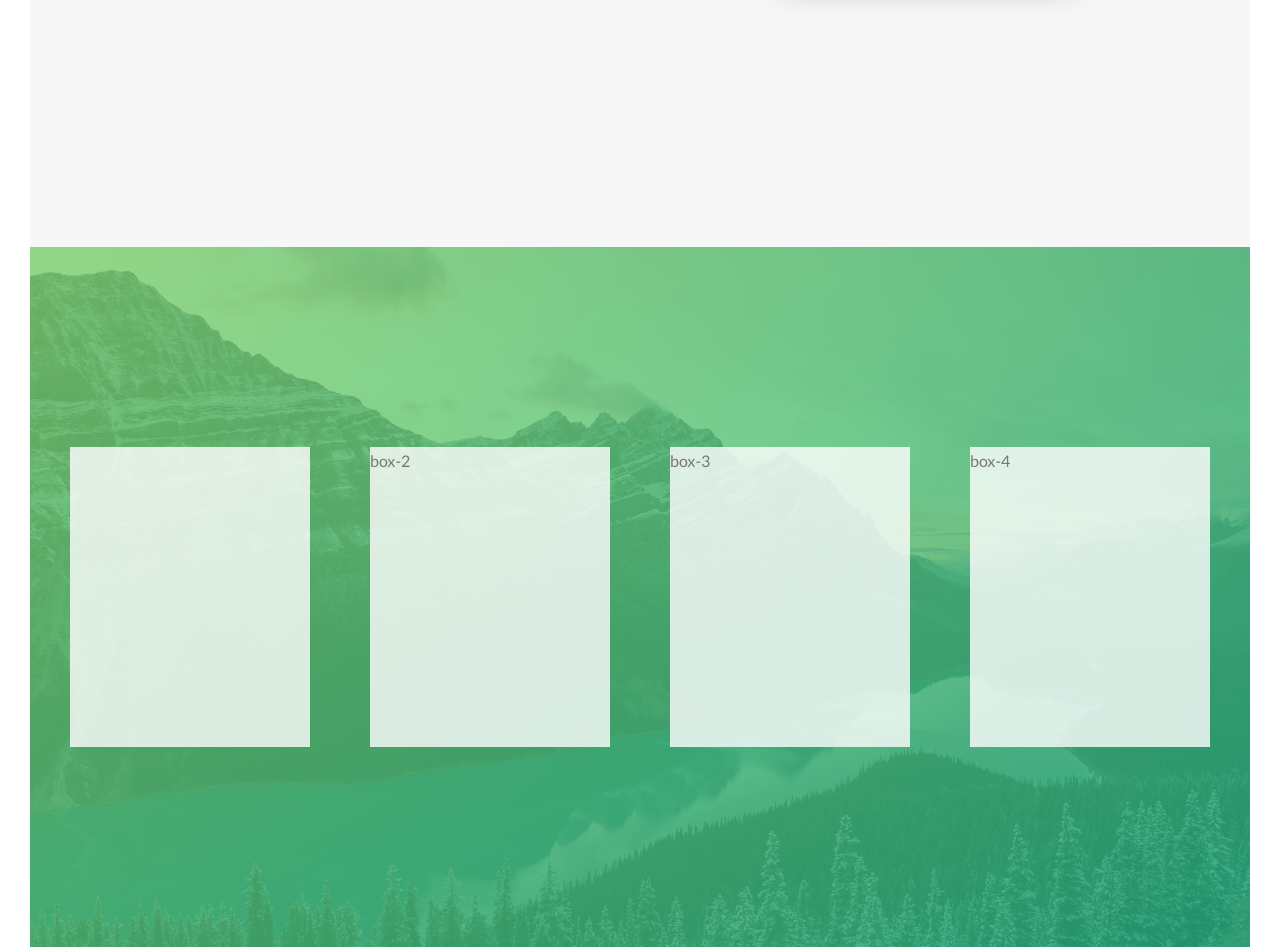
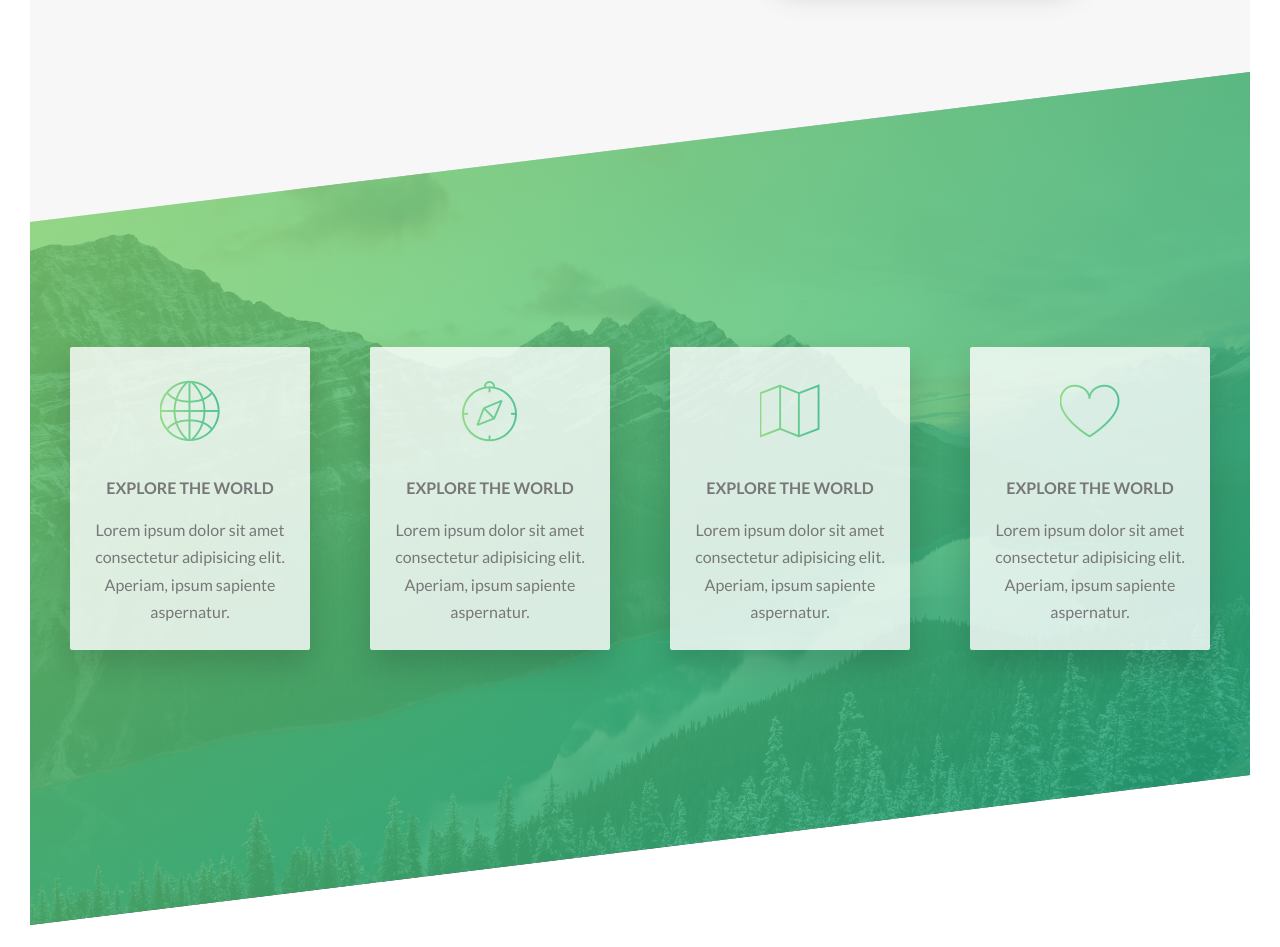
Before and after one commit to Rudpen/Natours, a website: page index.html in a window 1280 px wide. Shown: the part 1343-2290 px from the top of the page. After the commit the page ends 2268 px from the top, so only its background shows below. Drawn offline with Linux system fonts and the light colour scheme.

Commit message:
features section

```diff
--- a/css/icon-fonts.css
+++ b/css/icon-fonts.css
@@ -2,14 +2,13 @@
 
 @font-face {
   font-family: "linea-basic-10";
-  src:url("fonts/linea-basic-10.eot");
-  src:url("fonts/linea-basic-10.eot?#iefix") format("embedded-opentype"),
+  src: url("fonts/linea-basic-10.eot");
+  src: url("fonts/linea-basic-10.eot?#iefix") format("embedded-opentype"),
     url("fonts/linea-basic-10.woff") format("woff"),
     url("fonts/linea-basic-10.ttf") format("truetype"),
     url("fonts/linea-basic-10.svg#linea-basic-10") format("svg");
   font-weight: normal;
   font-style: normal;
-
 }
 
 [data-icon]:before {
@@ -228,7 +227,7 @@
   content: "!";
 }
 .icon-basic-magic-mouse:before {
-  content: "\"";
+  content: '"';
 }
 .icon-basic-magnifier:before {
   content: "#";
--- a/index.html
+++ b/index.html
@@ -73,10 +73,40 @@
     </section>
     <section class="section-features">
       <div class="grid grid--4col">
-        <div class="feature-box"></div>
-        <div class="feature-box">box-2</div>
-        <div class="feature-box">box-3</div>
-        <div class="feature-box">box-4</div>
+        <div class="feature-box u-text-center">
+          <i class="feature-box__icon icon-basic-world"></i>
+          <h3 class="heading-tertiary u-mg-bottom-sm">Explore the world</h3>
+          <p class="paragraph">
+            Lorem ipsum dolor sit amet consectetur adipisicing elit. Aperiam,
+            ipsum sapiente aspernatur.
+          </p>
+        </div>
+
+        <div class="feature-box u-text-center">
+          <i class="feature-box__icon icon-basic-compass"></i>
+          <h3 class="heading-tertiary u-mg-bottom-sm">Explore the world</h3>
+          <p class="paragraph">
+            Lorem ipsum dolor sit amet consectetur adipisicing elit. Aperiam,
+            ipsum sapiente aspernatur.
+          </p>
+        </div>
+
+        <div class="feature-box u-text-center">
+          <i class="feature-box__icon icon-basic-map"></i>
+          <h3 class="heading-tertiary u-mg-bottom-sm">Explore the world</h3>
+          <p class="paragraph">
+            Lorem ipsum dolor sit amet consectetur adipisicing elit. Aperiam,
+            ipsum sapiente aspernatur.
+          </p>
+        </div>
+        <div class="feature-box u-text-center">
+          <i class="feature-box__icon icon-basic-heart"></i>
+          <h3 class="heading-tertiary u-mg-bottom-sm">Explore the world</h3>
+          <p class="paragraph">
+            Lorem ipsum dolor sit amet consectetur adipisicing elit. Aperiam,
+            ipsum sapiente aspernatur.
+          </p>
+        </div>
       </div>
     </section>
   </body>
--- a/sass/base/_utilities.scss
+++ b/sass/base/_utilities.scss
@@ -1,7 +1,10 @@
 .u-mg-bottom-sm {
-  margin-bottom: 2rem;
+  margin-bottom: 1.5rem;
 }
 
 .u-mg-bottom-bg {
   margin-bottom: 8rem;
 }
+.u-text-center {
+  text-align: center;
+}
--- a/sass/components/_feature-box.scss
+++ b/sass/components/_feature-box.scss
@@ -1,7 +1,26 @@
 .feature-box {
-  height: 30rem;
   background-color: rgba($color-white, 0.8);
+  padding: 2rem 0 2.5rem 0;
+  transition: all 0.3s;
+  border-radius: 2px;
+  box-shadow: 0 1.5rem 3rem rgba(0, 0, 0, 0.15);
 
   &__icon {
+    display: inline-block;
+    padding-right: 1px;
+    font-size: 6rem;
+    margin-bottom: 0.5rem;
+    background-image: linear-gradient(
+      to right,
+      rgba($color-primary-light, 0.8),
+      rgba($color-primary-dark, 0.8)
+    );
+    -webkit-background-clip: text;
+    color: transparent;
+  }
+  &:hover {
+    transform: translateY(-1.5rem);
+    scale: 1.05;
+    box-shadow: 0 2rem 3.5rem rgba(0, 0, 0, 0.1);
   }
 }
--- a/sass/pages/_home.scss
+++ b/sass/pages/_home.scss
@@ -5,6 +5,7 @@
 }
 .section-features {
   padding: 20rem 0;
+  margin-top: -9rem;
   background-image: linear-gradient(
       to right bottom,
       rgba($color-primary-light, 0.8),
@@ -12,4 +13,9 @@
     ),
     url("../img/nat-4.jpg");
   background-size: cover;
+  transform: skewY(-7deg);
+
+  & > * {
+    transform: skewY(7deg);
+  }
 }
```
Also changed, not shown: css/fonts/linea-basic-10.ttf (renamed from fonts/linea-basic-10.ttf), css/fonts/linea-basic-10.woff (renamed from fonts/linea-basic-10.woff), css/style.css, 5 other files.
